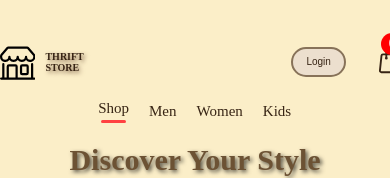
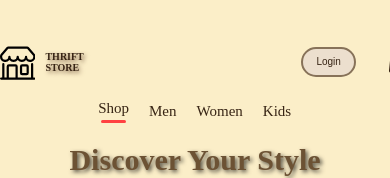
Before and after one commit to ynfarhana/PROJECT_CAT201, a React (Create React App) app: page / in a window 390 px wide. Shown: the top 178 px of the page. Built offline with nearby package versions, Linux system fonts and the light colour scheme.

Commit message:
adjust navbar2

```diff
--- a/src/Component/Navbar/Navbar.css
+++ b/src/Component/Navbar/Navbar.css
@@ -6,6 +6,7 @@
 }
 
 .nav-logo{
+    size: 50px;
     display: flex;
     align-items: center;
     gap: 10px;
@@ -96,6 +97,10 @@
         gap: 0;
     }
 
+    .nav-logo{
+        size: 20px;
+    }
+
     .nav-logo p{
         font-size: 10px;
     }
@@ -110,6 +115,7 @@
     .nav-login-cart{
         gap: 30px;
         padding-left: 0;
+        margin-left: 10px;
 
     }
 
```
